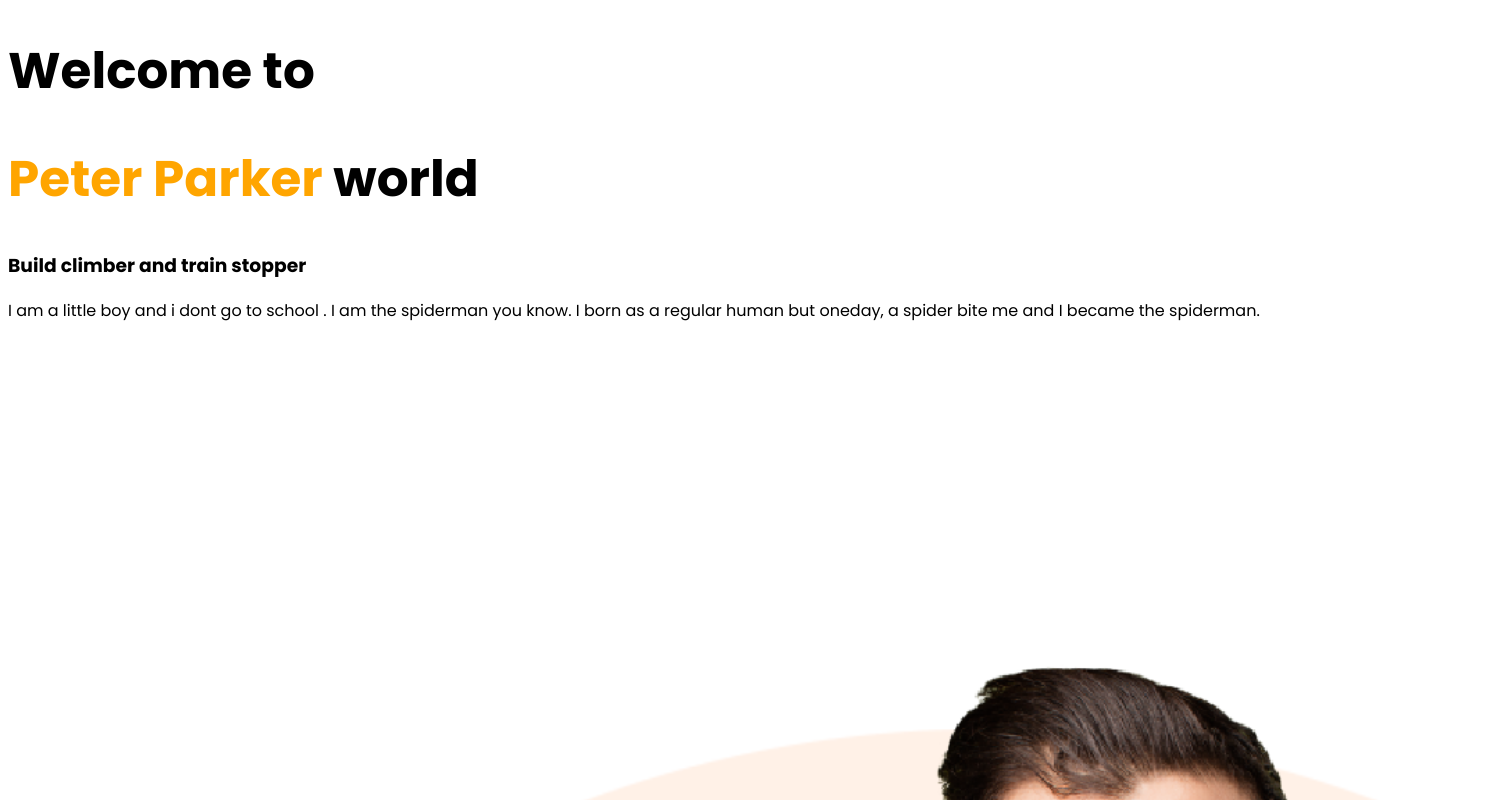
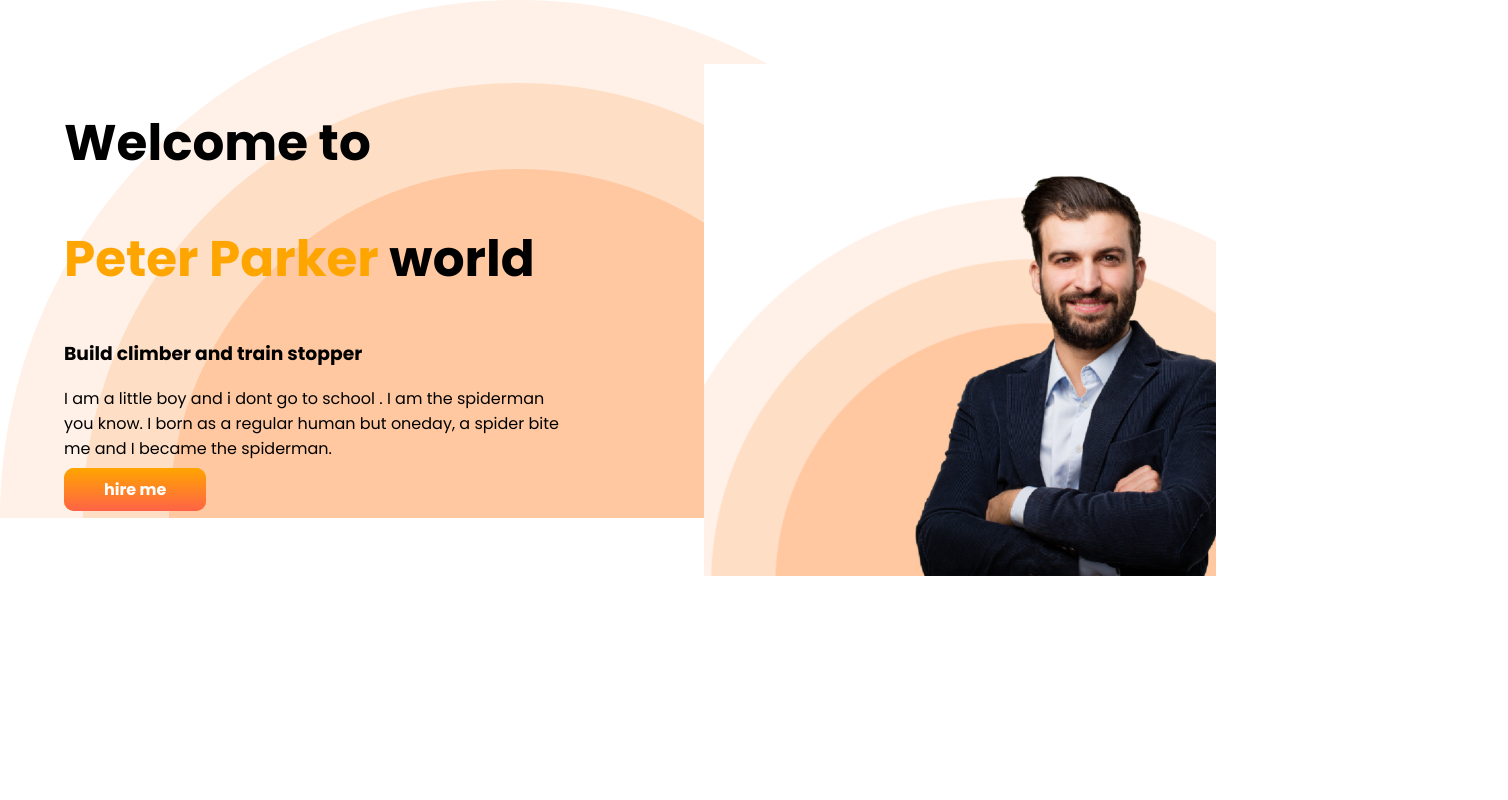
Before and after one commit to Nishadchow/Developer-portfolio, a plain HTML site: page index.html in a window 1280 px wide. Shown: the top 800 px of the page, 1508 px wide, since content can reach past the window. Drawn offline with Linux system fonts and the light colour scheme.

Commit message:
something added

```diff
--- a/index.html
+++ b/index.html
@@ -10,12 +10,16 @@
     <link rel="stylesheet" href="style.css">
 </head>
 <body>
-    <div><h1>Welcome to </h1>
+    <section class="top-banner">
+        <div class="half-width"><h1>Welcome to </h1>
     <h1><span class="orange-color">Peter Parker</span> world</h1>
     <h3>Build climber and train stopper</h3>
     <p>I am a little boy and i dont go to school . I am the spiderman you know. I born as a regular human but oneday, a spider bite me and I became the spiderman.</p>
+    <a class="link-button" target="_blank" href="https://ca.linkedin.com/in/random-user-11517465?trk=people-guest_people_search-card">hire me</a>
+
 </div>
-   <div><img src="New Project.png" alt=""></div>
+   <div class="half-width"><img src="New Project.png" alt=""></div> </section>
+
 
 </body>
 </html>
--- a/style.css
+++ b/style.css
@@ -2,6 +2,7 @@ body{
     font-family: "Poppins", sans-serif;
   font-weight: 400;
   font-style: normal;
+  margin: 0;
 }
 h1{
     font-size: 50px;
@@ -10,3 +11,26 @@ h1{
 .orange-color{
 color:orange;
 }
+section{
+    display: flex;
+}
+.half-width{
+    width: 50%;
+    padding: 5%;
+}
+.half-width img{
+    width: 100%;
+}
+.link-button{
+    text-decoration: none;
+    background-image: linear-gradient(orange,tomato);
+    background-color:rgb(253, 145, 4);
+    padding: 10px 40px;
+    color: white;
+    font-weight: 700;
+    border-radius: 10px;
+}
+.top-banner{
+    background-image: url(images/header_bg.png) ;
+    background-repeat: no-repeat;
+}
```
